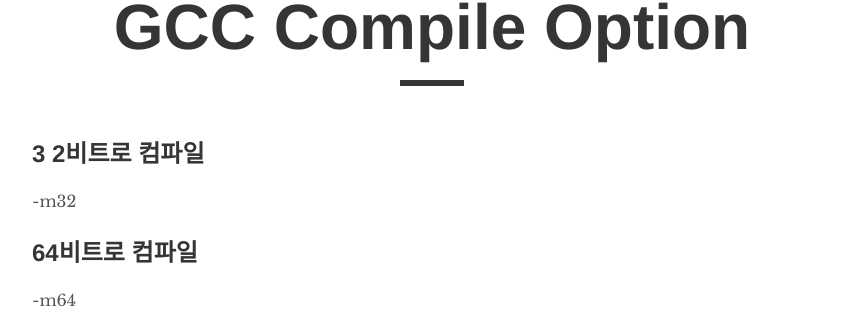
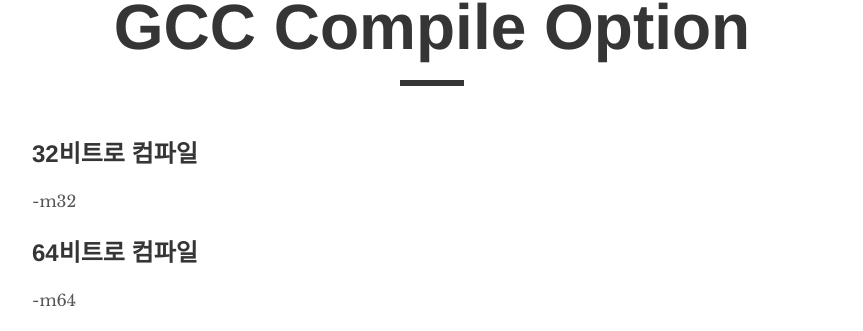
Before and after one commit to realsung/realsung.github.io_backup, a Jekyll site: the page built from _posts/2019-10-5-gcc-option.md, in a window 1280 px wide. Shown: the part 183-514 px from the top of the page, without its empty margins (208-1071 px from the left). Built offline with Jekyll 4.4.1, drawn with Linux system fonts in a browser that asks for light colours.

```diff
--- a/_posts/2019-10-5-gcc-option.md
+++ b/_posts/2019-10-5-gcc-option.md
@@ -11,7 +11,7 @@ sitemap :
 
 
 
-## 3 2비트로 컴파일
+## 32비트로 컴파일
 
 -m32
 
```
Also changed, not shown: about.md (+1 -1 lines).
